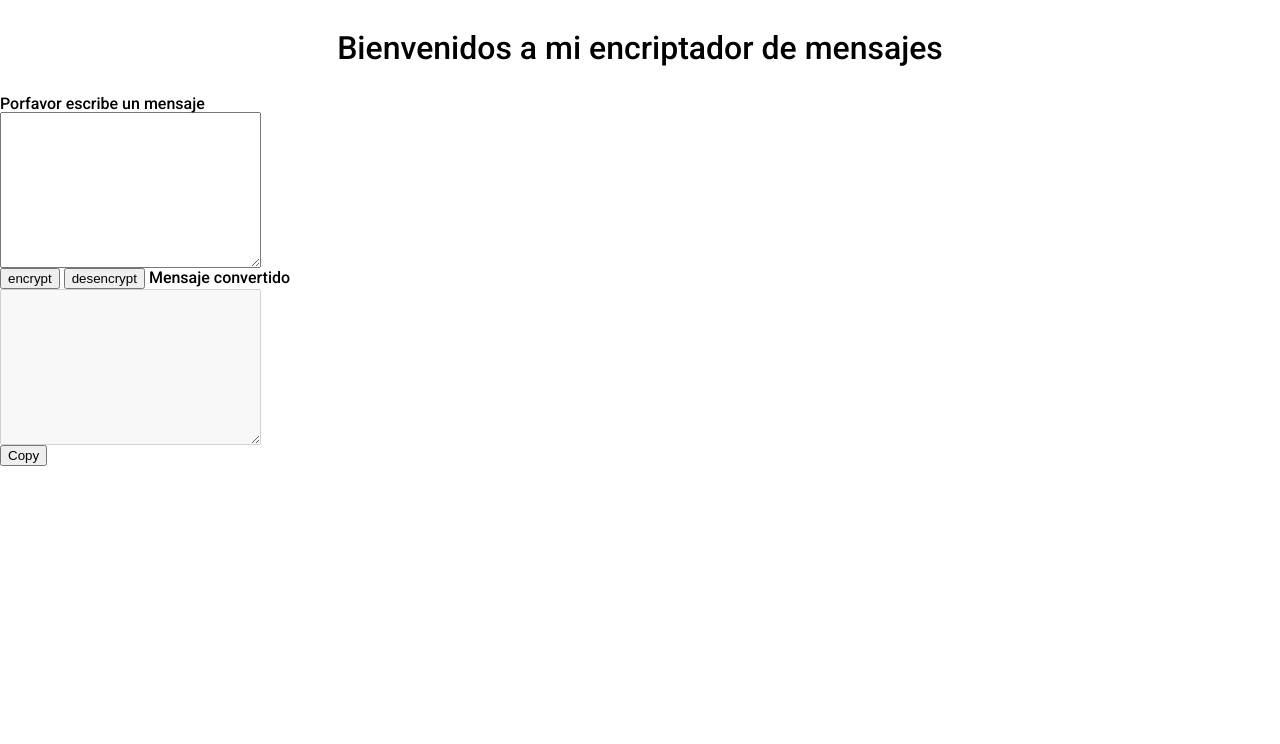
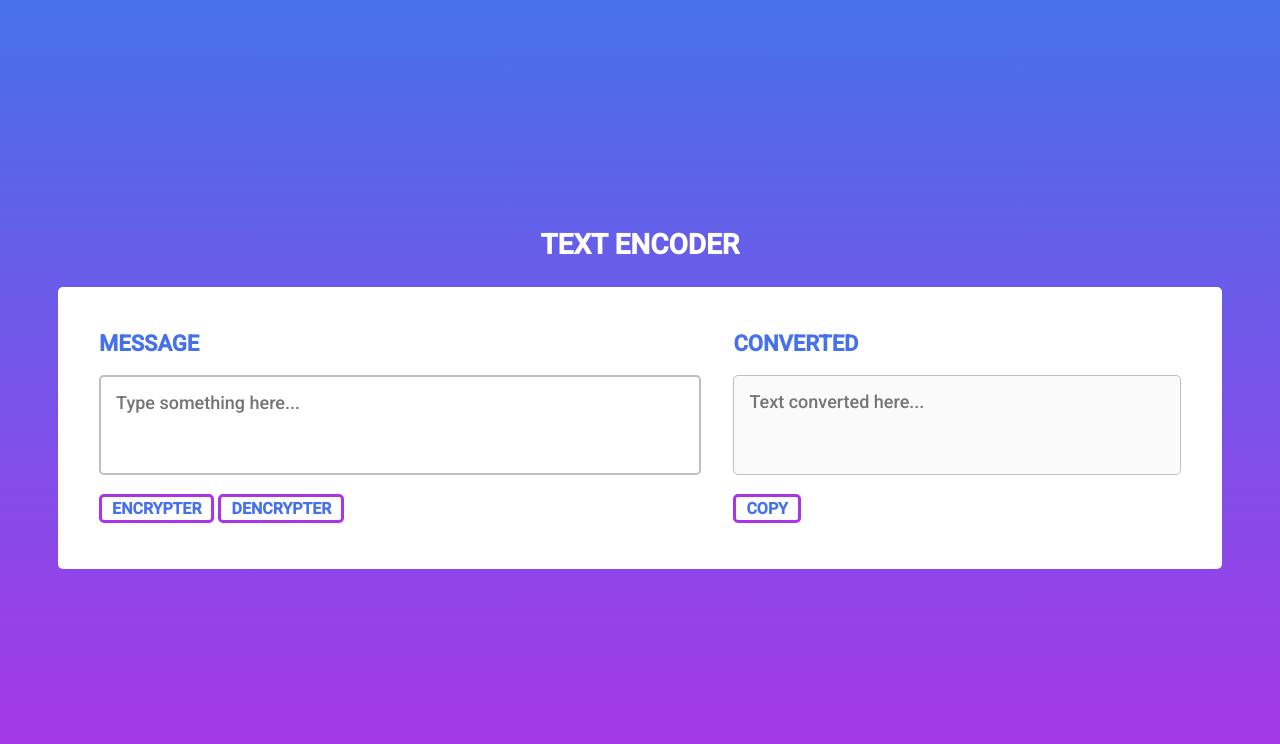
Before and after one commit to LRodriguez-dev/Encriptador-ONE, a plain HTML site: page src/index.html in a window 1280 px wide. Drawn offline with Linux system fonts and the light colour scheme.

Commit message:
pagina en funcionamiento v1

```diff
--- a/src/controller/encriptador.js
+++ b/src/controller/encriptador.js
@@ -1,10 +1,14 @@
 // Obteniendo Los TextArea
-const message = document.getElementById("message");
-const converted = document.getElementById("converted");
-//obteniendo el boton copiar
-const btnCopy = document.getElementById("copy");
+const message = document.getElementById("messagetxa");
+const converted = document.getElementById("convertedtxa");
+
+//obteniendo los botones
+//const btnEncrypter = document.getElementById("encrypterbtn");
+//const btnDencrypter = document.getElementById("dencrypterbtn");
+const btnCopy = document.getElementById("copybtn");
 
 function encrypter() {
+
 
     converted.value = "";
 
@@ -40,7 +44,6 @@ function encrypter() {
     }
 
     converted.value = encrypter;
-
     message.value = "";
 }
 
@@ -61,6 +64,38 @@ function dencrypter() {
     message.value = "";
 }
 
+//  autosize height textArea queryselectorAll no me funciono
+message.addEventListener("keyup", e =>{
+    let scHeight = e.target.scrollHeight;
+    if(scHeight >= 100){
+        message.style.height = `${scHeight}px`;
+        converted.style.height = `${scHeight}px`;
+    }
+});
+
+
+converted.addEventListener("select", e =>{
+    let scHeight = e.target.scrollHeight;
+    if(scHeight > 100){
+        converted.style.height = `${scHeight}px`;
+    }
+});
+
+btnEncrypter.addEventListener("click", e =>{
+    message.style.height = "100px";
+});
+
+btnDencrypter.addEventListener("click", e =>{
+    message.style.height = "100px";
+});
+
+btnCopy.addEventListener("click", e =>{
+
+
+});
+//--------
+
+// CopyClippboard con el boton "copy"
 function copyToClipboard(text) {
     const type = 'text/plain';
     const blob = new Blob([text], {type});
@@ -76,3 +111,6 @@ function copyToClipboard(text) {
 btnCopy.addEventListener('click', function() {
     copyToClipboard(converted.value);
 });
+
+message
+// ---------
--- a/src/index.html
+++ b/src/index.html
@@ -13,24 +13,47 @@
         href="https://fonts.googleapis.com/css2?family=Poppins&family=Roboto:wght@500&display=swap"
         rel="stylesheet">
 
-        <link rel="stylesheet" href="./styles/reset.css">
+    <link rel="stylesheet" href="./styles/reset.css">
     <link rel="stylesheet" href="style.css">
 </head>
 <body>
     <header>
-        <h1 class="titulo">Bienvenidos a mi encriptador de mensajes</h1>
+
     </header>
 
     <main>
-        <section >
-            <label for="message">Porfavor escribe un mensaje</label>
-            <textarea name="Message" id="message" cols="30" rows="10"></textarea>
-            <input type="button" value="encrypt" onclick="encrypter()">
-            <input type="button" value="desencrypt" onclick="dencrypter()">
-            <label for="converted">Mensaje convertido</label>
-            <textarea disabled name="converted" id="converted" cols="30" rows="10"></textarea>
-            <input type="button" value="Copy" id="copy">
-        </section>
+        <h1 class="titulo">TEXT ENCODER</h1>
+        <form class="container">
+
+            <section class="putText">
+
+                <label for="message">MESSAGE</label>
+
+                <textarea autofocus
+                    name="Messagetxa" id="messagetxa"
+                    placeholder="Type something here..." required></textarea>
+
+                <input type="submit"
+                    name="encrypterbtn" class="encrypterbtn" id="encrypterbtn"
+                    value="ENCRYPTER" onclick="encrypter()">
+
+                <input type="submit"
+                    name="dencrypterbtn" class="dencrypterbtn" id="dencrypterbtn"
+                    value="DENCRYPTER" onclick="dencrypter()">
+
+            </section>
+            <section class="copyText">
+
+                <label for="converted">CONVERTED</label>
+
+                <textarea disabled name="converted" id="convertedtxa"
+                    placeholder="Text converted here..."></textarea>
+
+                <input type="button"
+                    name="copybtn" class="copybtn" id="copybtn" value="COPY">
+
+            </section>
+        </form>
     </main>
 
     <script src="./controller/encriptador.js"></script>
--- a/src/style.css
+++ b/src/style.css
@@ -1,19 +1,108 @@
+*
+{
+    margin: 0;
+    padding: 0;
+    box-sizing: border-box;
+    font-family: 'Roboto', sans-serif;
+}
+
+body
+{
+    display: flex;
+    align-items: center;
+    justify-content: center;
+    min-height: 100vh;
+    background: linear-gradient(#4671EA, #AC34E7);
+}
 
 .titulo
 {
+    font-size: 28px;
     text-align: center;
-    font-size: 2em;
-    margin: 1em 0 1em;
+    font-weight: bold;
+    margin-bottom: 1em;
+    color: #FFFFFF;
 }
 
-textarea
+.container
 {
-    display: block;
+    display: flex;
+    width: auto;
+    background: #FFFFFF;
+    border-radius: 5px;
+    padding: 25px 25px 30px;
+    margin: auto 1em;
+}
 
+.container section
+{
+    padding: 5px 0px 0px 0px;
+    margin: 1em 1em;
+}
+
+.container section label
+{
+    color: #4671EA;
+    font-size: 22px;
+    font-weight: bold;
+    text-align: right;
+}
+
+.container section textarea
+{
+    width: 100%;
+    height: 100px;
+    padding: 15px;
+    outline: none;
+    resize: none;
+    font-size: 18px;
+    font-weight: 400;
+    margin-top: 20px;
+    border-radius: 5px;
+    border-color: #BFBFBF;
+    transition: all 0.5s;
+}
+
+textarea:is(:focus, :valid)
+{
+    padding: 14px;
+    border-width: 2px;
+    border-color: #4671EA;
+}
+
+textarea::-webkit-scrollbar
+{
+    width: 0px;
+}
+
+.encrypterbtn, .dencrypterbtn, .copybtn
+{
+    height: auto;
+    width: auto;
+    font-size: 16px;
+    font-weight: bold;
+    background: none;
+    color: #4671EA;
+    border-width: 2px;
+    border: #AC34E7 solid 3px;
+    margin: 1em auto 0;
+    padding: 2px 10px;
+    border-radius: 5px;
+}
+
+.copybtn::before
+{
+    color: #AC34E7;
+    border-width: 2px;
+    border: #4671EA solid 3px;
+    border-radius: 5px;
 }
 
 
-label
-{
-    margin: 2em auto;
+@media screen and (max-width:700px) {
+	.container
+	{
+		display: block;
+	}
+
 }
```
